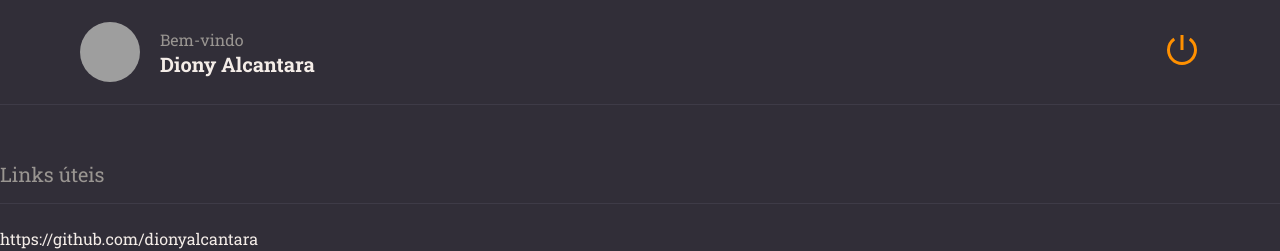
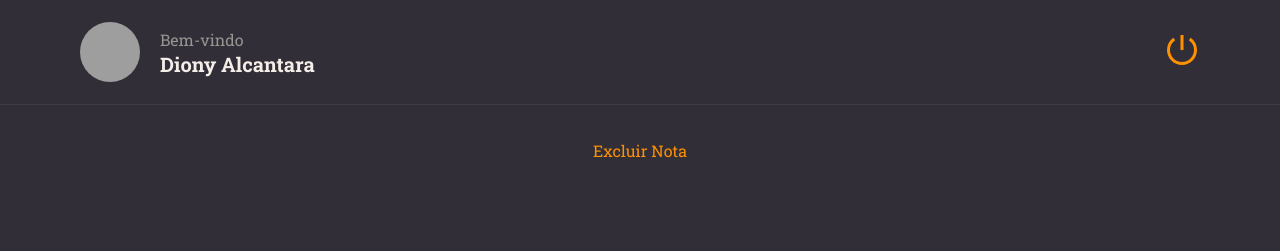
Before and after one commit to dionyalcantara/mynotes, a React (Vite) app: page / in a window 1280 px wide. Shown: the top 251 px of the page. Built offline with nearby package versions, Linux system fonts and the light colour scheme; grey boxes are pictures that could not be loaded.

Commit message:
Criei o componente ButtonText

```diff
--- /dev/null
+++ b/src/components/ButtonText/index.jsx
@@ -0,0 +1,17 @@
+import PropTypes from 'prop-types'
+import { Container } from "./styles";
+
+export function ButtonText({ title, ...rest }) {
+  return(
+    <Container
+      type='button'
+      {...rest}
+    >
+      {title}
+    </Container>
+  )
+}
+
+ButtonText.propTypes = {
+  title: PropTypes.string.isRequired,
+}
--- /dev/null
+++ b/src/components/ButtonText/styles.js
@@ -0,0 +1,9 @@
+import styled from 'styled-components';
+
+export const Container = styled.button`
+  background: none;
+  color: ${({ theme }) => theme.COLORS.ORANGE};
+
+  border: none;
+  font-size: 16px;
+`;
--- a/src/pages/Details/index.jsx
+++ b/src/pages/Details/index.jsx
@@ -4,10 +4,14 @@
 import { Button } from '../../components/Button';
 import { Section } from '../../components/Section';
 import { Tag } from '../../components/Tag'
+import { ButtonText } from '../../components/ButtonText';
 export function Details(){
   return(
     <Container>
       <Header />
+
+      <ButtonText title='Excluir Nota' />
+
       <Section title='Links úteis'>
         <Links>
           <li>
```
